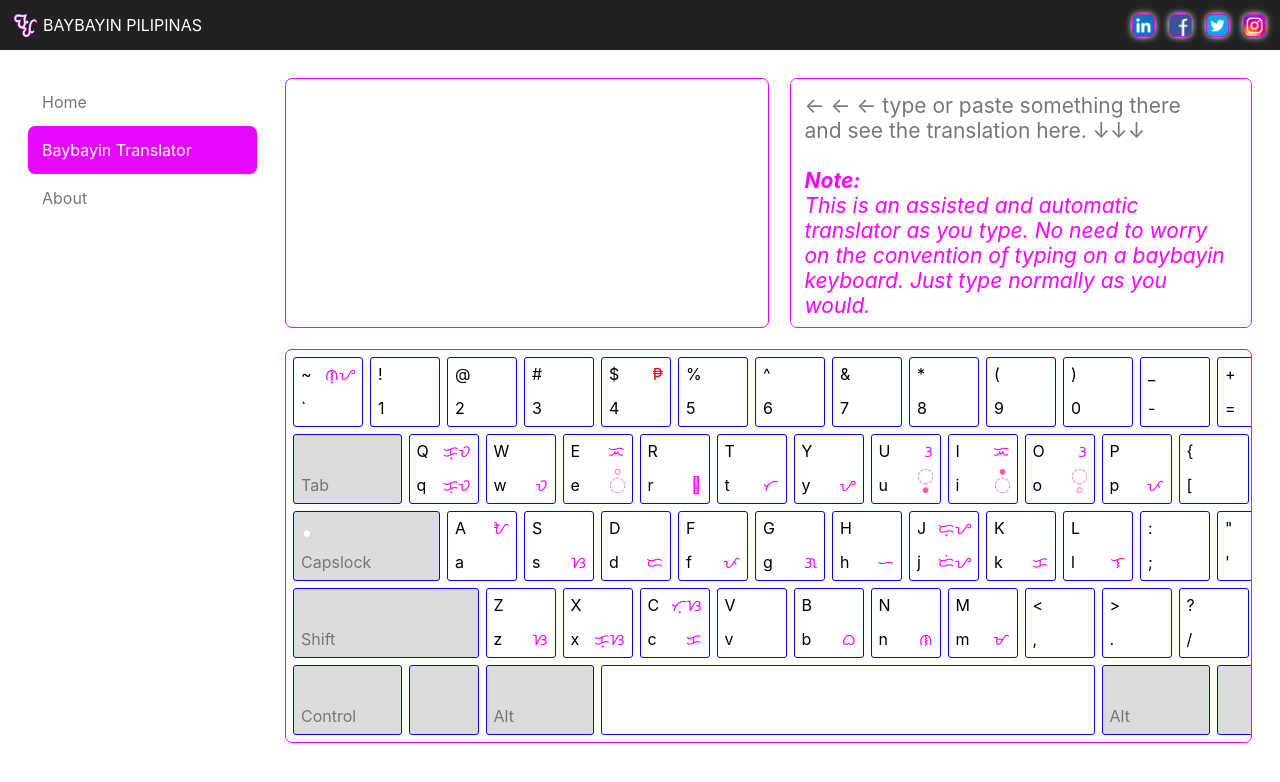
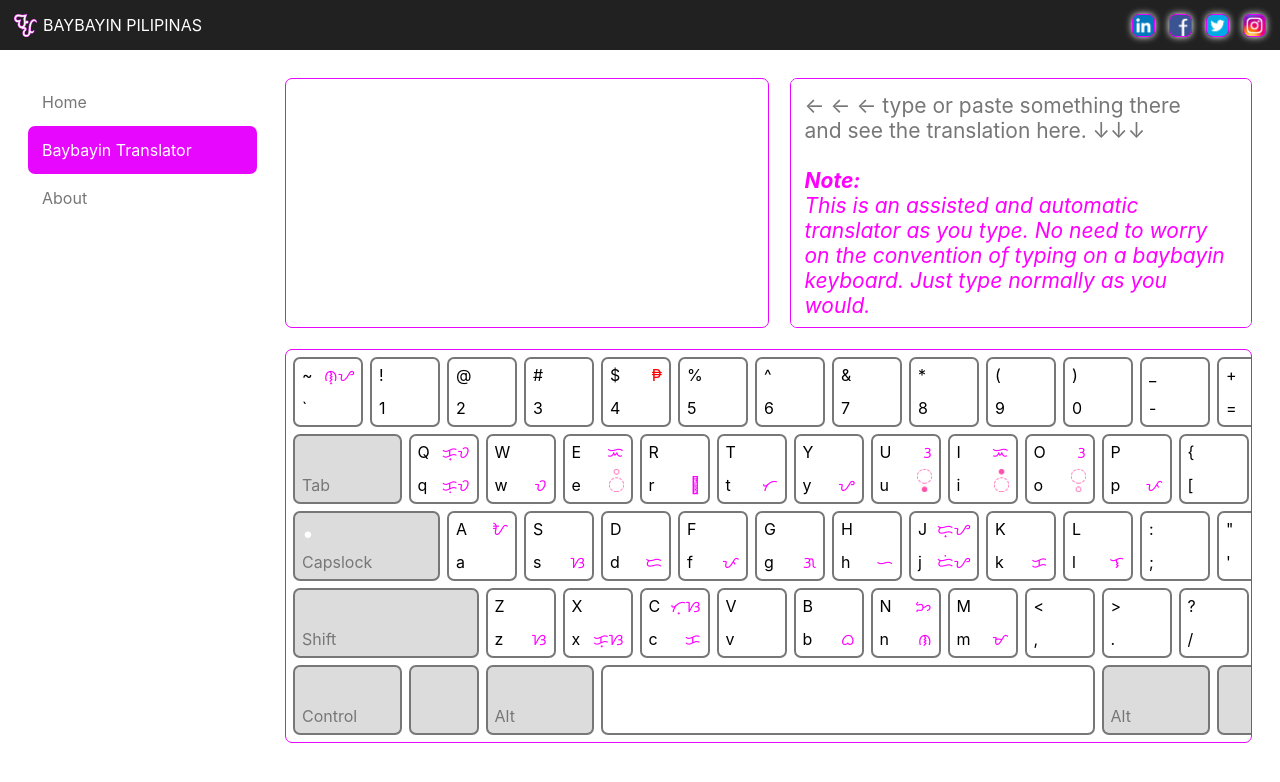
Before and after one commit to jaosimt/baybayin-pilipinas, a React (Create React App) app: page / in a window 1280 px wide. Both pictures are taken after a click on the item "Baybayin Translator". Shown: the part 500-1282 px from the top of the page. Built offline with nearby package versions, Linux system fonts and the light colour scheme; the HTML template or start-up script is replaced by a standard one.

Commit message:
• partial for keyboard; key values & clicks

```diff
--- a/src/components/Content/BaybayinTranslator.jsx
+++ b/src/components/Content/BaybayinTranslator.jsx
@@ -5,9 +5,16 @@
 import kudlitI from './kudlit-i.png';
 import kudlitO from './kudlit-o.png';
 import kudlitU from './kudlit-u.png';
+import virama from './virama.png';
 
 export default class BaybayinTranslator extends React.Component {
-    ___bybyn = {
+    constructor(props) {
+        super(props);
+
+        this.componentKeyDownHandler.bind(this);
+        this.componentKeyUpHandler.bind(this);
+
+        this.___bybyn = {
             a: 'ᜀ',
             e: 'ᜁ',
             i: 'ᜁ',
@@ -128,7 +135,7 @@
             z: 'z'
         };
 
-    ___ynbyby = {
+        this.___ynbyby = {
             "ᜂ": "[o/u]",
             "ᜁ": "[i/e]",
             "ᜀ": "a",
@@ -209,16 +216,25 @@
             "ᜌ": "ya"
         };
 
-    previewMessage = `${isMobile() ? '↑↑↑' : '← ← ←'} type or paste something there<br/>and see the translation here. ↓↓↓<br/><br/><i style="color: #ff00ff"><b>Note:</b><br/>This is an assisted and automatic translator as you type.  No need to worry on the convention of typing on a baybayin keyboard.  Just type normally as you would.</i>`;
-    manualKeyboardMessage = `<i style="color: #ff00ff"><b>Note:</b><br/>Follow typing pattern to/off characters indicated on the keyboard.</i>`;
+        this.previewMessage = `${isMobile() ? '↑↑↑' : '← ← ←'} type or paste something there<br/>and see the translation here. ↓↓↓<br/><br/><i style="color: #ff00ff"><b>Note:</b><br/>This is an assisted and automatic translator as you type.  No need to worry on the convention of typing on a baybayin keyboard.  Just type normally as you would.</i>`;
+        this.manualKeyboardMessage = `<i style="color: #ff00ff"><b>Note:</b><br/>Follow typing pattern to/off characters indicated on the keyboard.</i>`;
 
-    state = {
+        this.state = {
             baybayin: '',
             translation: this.previewMessage,
             simplify: true,
-        auto: false,
+            auto: true,
             capslock: false,
             shift: false
+        };
+    }
+
+    componentKeyDownHandler = ({keyCode}) => {
+        console.log('keyDown', keyCode);
+    };
+
+    componentKeyUpHandler = ({keyCode}) => {
+        console.log('keyUp', keyCode);
     };
 
     onTextAreaChange = (e) => {
@@ -237,7 +253,7 @@
                 baybayin: e.target.value,
                 translation: this.translate(e.target.value) || this.previewMessage
             })
-        } else if (this.state.manualKeyboardMessage !== this.manualKeyboardMessage){
+        } else if (this.state.manualKeyboardMessage !== this.manualKeyboardMessage) {
             this.setState({translation: this.translate(e.target.value) || this.manualKeyboardMessage})
         }
     };
@@ -258,12 +274,21 @@
 
     onKeyClick = (e) => {
         const ds = e.currentTarget.dataset,
-            { capslock, shift } = this.state;
+            {capslock, shift} = this.state;
 
         if (ds.up || ds.down) {
             this.textAreaNode.value += capslock || shift ? ds.up : ds.down;
             this.dispatchKeyPressEvent();
         }
+    };
+
+    onBackspaceClick = () => {
+      const ta = this.textAreaNode.value;
+      if (ta.length >= 1) {
+          this.textAreaNode.value = this.textAreaNode.value.slice(0, this.textAreaNode.value.length-1);
+          this.dispatchKeyPressEvent();
+      }
+
     };
 
     dispatchKeyPressEvent = () => {
@@ -275,9 +300,18 @@
 
     componentDidMount() {
         if (this.textAreaNode) this.textAreaNode.focus();
+        document.addEventListener('keydown', this.componentKeyDownHandler, false);
+        document.addEventListener('keyup', this.componentKeyUpHandler, false);
     };
 
+    componentWillUnmount() {
+        document.removeEventListener('keydown', this.componentKeyDownHandler, false);
+        document.removeEventListener('keyup', this.componentKeyUpHandler, false);
+    }
+
     render() {
+        const leftBracket = '{';
+        const rightBracket = '}';
         const {
             capslock,
             shift
@@ -296,11 +330,11 @@
                 <div className={'keyboard'}>
                     <div
                         className={'key-tilde'}
-                        data-up='ᜈ᜔ᜌ'
+                        data-up='~'
                         data-down='`'
                         onClick={this.onKeyClick}
                     >
-                        <div>~<span className={'green-fg'}>ᜈ᜔ᜌ</span></div>
+                        <div>~<span className={'pink-fg'}>ᜈ᜔ᜌ</span></div>
                         <div>`</div>
                     </div>
 
@@ -421,11 +455,13 @@
                         onClick={this.onKeyClick}
                     >
                         <div>+</div>
-                        <div>=</div>
+                        <div>=<img alt='' src={virama}/></div>
+
                     </div>
 
                     <div
                         className={'key-backspace gray-bg'}
+                        onClick={this.onBackspaceClick}
                     >
                         <div/>
                         <div>BackSpace</div>
@@ -440,104 +476,119 @@
 
                     <div
                         className={'key-q'}
-                        data-up='ᜃ᜔ᜏ'
-                        data-down='ᜃᜓᜏ'
+                        data-up='Q'
+                        data-down='q'
                         onClick={this.onKeyClick}
                     >
-                        <div>Q<span className={'green-fg'}>ᜃ᜔ᜏ</span></div>
-                        <div>q<span className={'green-fg'}>ᜃᜓᜏ</span></div>
+                        <div>Q<span className={'pink-fg'}>ᜃ᜔ᜏ</span></div>
+                        <div>q<span className={'pink-fg'}>ᜃᜓᜏ</span></div>
                     </div>
 
                     <div
                         className={'key-w'}
-                        data-up='ᜏ'
-                        data-down='ᜏ'
+                        data-up='W'
+                        data-down='w'
                         onClick={this.onKeyClick}
                     >
                         <div>W</div>
-                        <div>w<span className={'green-fg'}>ᜏ</span></div>
+                        <div>w<span className={'pink-fg'}>ᜏ</span></div>
                     </div>
 
                     <div
                         className={'key-e'}
-                        data-up='ᜁ'
+                        data-up='E'
                         data-down='e'
                         onClick={this.onKeyClick}
                     >
-                        <div>E<span className={'green-fg'}>ᜁ</span></div>
+                        <div>E<span className={'pink-fg'}>ᜁ</span></div>
                         <div>e<img alt='' src={kudlitE}/></div>
                     </div>
 
                     <div
                         className={'key-r'}
-                        data-up='ᜍ'
-                        data-down='ᜍ'
+                        data-up='R'
+                        data-down='r'
                         onClick={this.onKeyClick}
                     >
                         <div>R</div>
-                        <div>r<span className={'green-fg'}>ᜍ</span></div>
+                        <div>r<span className={'pink-fg'}>ᜍ</span></div>
                     </div>
 
                     <div
                         className={'key-t'}
-                        data-up='ᜆ'
-                        data-down='ᜆ'
+                        data-up='T'
+                        data-down='t'
                         onClick={this.onKeyClick}
                     >
                         <div>T</div>
-                        <div>t<span className={'green-fg'}>ᜆ</span></div>
+                        <div>t<span className={'pink-fg'}>ᜆ</span></div>
                     </div>
 
                     <div
                         className={'key-y'}
-                        data-up='ᜌ'
-                        data-down='ᜌ'
+                        data-up='Y'
+                        data-down='y'
                         onClick={this.onKeyClick}
                     >
                         <div>Y</div>
-                        <div>y<span className={'green-fg'}>ᜌ</span></div>
+                        <div>y<span className={'pink-fg'}>ᜌ</span></div>
                     </div>
 
                     <div
                         className={'key-u'}
-                        data-up='ᜂ'
+                        data-up='U'
                         data-down='u'
                         onClick={this.onKeyClick}
                     >
-                        <div>U<span className={'green-fg'}>ᜂ</span></div>
+                        <div>U<span className={'pink-fg'}>ᜂ</span></div>
                         <div>u<img alt='' src={kudlitU}/></div>
                     </div>
 
                     <div
                         className={'key-i'}
+                        data-up='I'
+                        data-down='i'
+                        onClick={this.onKeyClick}
                     >
-                        <div>I<span className={'green-fg'}>ᜁ</span></div>
+                        <div>I<span className={'pink-fg'}>ᜁ</span></div>
                         <div>i<img alt='' src={kudlitI}/></div>
                     </div>
 
                     <div
                         className={'key-o'}
+                        data-up='O'
+                        data-down='o'
+                        onClick={this.onKeyClick}
                     >
-                        <div>O<span className={'green-fg'}>ᜂ</span></div>
+                        <div>O<span className={'pink-fg'}>ᜂ</span></div>
                         <div>o<img alt='' src={kudlitO}/></div>
                     </div>
 
                     <div
                         className={'key-p'}
+                        data-up='P'
+                        data-down='p'
+                        onClick={this.onKeyClick}
                     >
                         <div>P</div>
-                        <div>p<span className={'green-fg'}>ᜉ</span></div>
+                        <div>p<span className={'pink-fg'}>ᜉ</span></div>
                     </div>
 
                     <div
                         className={'key-leftbracket'}
+                        data-up='{'
+                        data-down='['
+                        onClick={this.onKeyClick}
                     >
-                        <div>{"{"}</div>
+                        <div>{leftBracket}</div>
                         <div>[</div>
                     </div>
 
                     <div
                         className={'key-rightbracket'}
+                        data-up={rightBracket}
+                        data-down=']'
+                        onClick={this.onKeyClick}
                     >
                         <div>}</div>
                         <div>]</div>
@@ -545,6 +596,9 @@
 
                     <div
                         className={'key-backslash'}
+                        data-up='|'
+                        data-down='\'
+                        onClick={this.onKeyClick}
                     >
                         <div>|</div>
                         <div>\</div>
@@ -560,69 +614,99 @@
 
                     <div
                         className={'key-a'}
+                        data-up='A'
+                        data-down='a'
+                        onClick={this.onKeyClick}
                     >
-                        <div>A<span className={'green-fg'}>ᜀ</span></div>
+                        <div>A<span className={'pink-fg'}>ᜀ</span></div>
                         <div>a</div>
                     </div>
 
                     <div
                         className={'key-s'}
+                        data-up='S'
+                        data-down='s'
+                        onClick={this.onKeyClick}
                     >
                         <div>S</div>
-                        <div>s<span className={'green-fg'}>ᜐ</span></div>
+                        <div>s<span className={'pink-fg'}>ᜐ</span></div>
                     </div>
 
                     <div
                         className={'key-d'}
+                        data-up='D'
+                        data-down='d'
+                        onClick={this.onKeyClick}
                     >
                         <div>D</div>
-                        <div>d<span className={'green-fg'}>ᜇ</span></div>
+                        <div>d<span className={'pink-fg'}>ᜇ</span></div>
                     </div>
 
                     <div
                         className={'key-f'}
+                        data-up='F'
+                        data-down='f'
+                        onClick={this.onKeyClick}
                     >
                         <div>F</div>
-                        <div>f<span className={'green-fg'}>ᜉ</span></div>
+                        <div>f<span className={'pink-fg'}>ᜉ</span></div>
                     </div>
 
                     <div
                         className={'key-g'}
+                        data-up='G'
+                        data-down='g'
+                        onClick={this.onKeyClick}
                     >
                         <div>G</div>
-                        <div>g<span className={'green-fg'}>ᜄ</span></div>
+                        <div>g<span className={'pink-fg'}>ᜄ</span></div>
                     </div>
 
                     <div
                         className={'key-h'}
+                        data-up='H'
+                        data-down='h'
+                        onClick={this.onKeyClick}
                     >
                         <div>H</div>
-                        <div>h<span className={'green-fg'}>ᜑ</span></div>
+                        <div>h<span className={'pink-fg'}>ᜑ</span></div>
                     </div>
 
                     <div
                         className={'key-j'}
+                        data-up='J'
+                        data-down='j'
+                        onClick={this.onKeyClick}
                     >
-                        <div>J<span className={'green-fg'}>ᜇ᜔ᜌ</span></div>
-                        <div>j<span className={'green-fg'}>ᜇᜒᜌ</span></div>
+                        <div>J<span className={'pink-fg'}>ᜇ᜔ᜌ</span></div>
+                        <div>j<span className={'pink-fg'}>ᜇᜒᜌ</span></div>
                     </div>
 
                     <div
                         className={'key-k'}
+                        data-up='K'
+                        data-down='k'
+                        onClick={this.onKeyClick}
                     >
                         <div>K</div>
-                        <div>k<span className={'green-fg'}>ᜃ</span></div>
+                        <div>k<span className={'pink-fg'}>ᜃ</span></div>
                     </div>
 
                     <div
                         className={'key-l'}
+                        data-up='L'
+                        data-down='l'
+                        onClick={this.onKeyClick}
                     >
                         <div>L</div>
-                        <div>l<span className={'green-fg'}>ᜎ</span></div>
+                        <div>l<span className={'pink-fg'}>ᜎ</span></div>
                     </div>
 
                     <div
                         className={'key-colon'}
+                        data-up=':'
+                        data-down=';'
+                        onClick={this.onKeyClick}
                     >
                         <div>:</div>
                         <div>;</div>
@@ -630,6 +714,9 @@
 
                     <div
                         className={'key-quote'}
+                        data-up='"'
+                        data-down="'"
+                        onClick={this.onKeyClick}
                     >
                         <div>"</div>
                         <div>'</div>
@@ -637,6 +724,11 @@
 
                     <div
                         className={'key-enter gray-bg'}
+                        data-up='
+'
+                        data-down='
+'
+                        onClick={this.onKeyClick}
                     >
                         <div/>
                         <div>Enter</div>
@@ -652,30 +744,39 @@
 
                     <div
                         className={'key-z'}
+                        data-up='Z'
+                        data-down='z'
+                        onClick={this.onKeyClick}
                     >
                         <div>Z</div>
-                        <div>z<span className={'green-fg'}>ᜐ</span></div>
+                        <div>z<span className={'pink-fg'}>ᜐ</span></div>
                     </div>
 
                     <div
                         className={'key-x'}
+                        data-up='X'
+                        data-down='x'
+                        onClick={this.onKeyClick}
                     >
                         <div>X</div>
-                        <div>x<span className={'green-fg'}>ᜃ᜔ᜐ</span></div>
+                        <div>x<span className={'pink-fg'}>ᜃ᜔ᜐ</span></div>
                     </div>
 
                     <div
                         className={'key-c'}
-                        data-up='ᜆ᜔ᜐ'
-                        data-down='ᜃ'
+                        data-up='C'
+                        data-down='c'
                         onClick={this.onKeyClick}
                     >
-                        <div>C<span className={'green-fg'}>ᜆ᜔ᜐ</span></div>
-                        <div>c<span className={'green-fg'}>ᜃ</span></div>
+                        <div>C<span className={'pink-fg'}>ᜆ᜔ᜐ</span></div>
+                        <div>c<span className={'pink-fg'}>ᜃ</span></div>
                     </div>
 
                     <div
                         className={'key-v'}
+                        data-up='V'
+                        data-down='v'
+                        onClick={this.onKeyClick}
                     >
                         <div>V</div>
                         <div>v</div>
@@ -683,27 +784,39 @@
 
                     <div
                         className={'key-b'}
+                        data-up='B'
+                        data-down='b'
+                        onClick={this.onKeyClick}
                     >
                         <div>B</div>
-                        <div>b<span className={'green-fg'}>ᜊ</span></div>
+                        <div>b<span className={'pink-fg'}>ᜊ</span></div>
                     </div>
 
                     <div
                         className={'key-n'}
+                        data-up='N'
+                        data-down='n'
+                        onClick={this.onKeyClick}
                     >
-                        <div>N</div>
-                        <div>n<span className={'green-fg'}>ᜈ</span></div>
+                        <div>N<span className={'pink-fg'}>ᜅ</span></div>
+                        <div>n<span className={'pink-fg'}>ᜈ</span></div>
                     </div>
 
                     <div
                         className={'key-m'}
+                        data-up='M'
+                        data-down='m'
+                        onClick={this.onKeyClick}
                     >
                         <div>M</div>
-                        <div>m<span className={'green-fg'}>ᜋ</span></div>
+                        <div>m<span className={'pink-fg'}>ᜋ</span></div>
                     </div>
 
                     <div
                         className={'key-comma'}
+                        data-up='<'
+                        data-down=','
+                        onClick={this.onKeyClick}
                     >
                         <div>{"<"}</div>
                         <div>,</div>
@@ -711,6 +824,9 @@
 
                     <div
                         className={'key-period'}
+                        data-up='>'
+                        data-down='.'
+                        onClick={this.onKeyClick}
                     >
                         <div>{">"}</div>
                         <div>.</div>
@@ -718,6 +834,9 @@
 
                     <div
                         className={'key-slash'}
+                        data-up='?'
+                        data-down='/'
+                        onClick={this.onKeyClick}
                     >
                         <div>?</div>
                         <div>/</div>
@@ -750,6 +869,9 @@
 
                     <div
                         className={'key-spacebar'}
+                        data-up=' '
+                        data-down=' '
+                        onClick={this.onKeyClick}
                     />
 
                     <div
--- a/src/components/Content/BaybayinTranslator.scss
+++ b/src/components/Content/BaybayinTranslator.scss
@@ -6,7 +6,7 @@
     color: #777;
 }
 
-.green-fg {
+.pink-fg {
     color: #ff00ff;
 }
 
@@ -80,8 +80,8 @@
             > div {
                 height: 70px;
                 min-width: 70px;
-                border: 1px solid blue;
-                border-radius: 3px;
+                border: 2px solid #777;
+                border-radius: 7px;
                 padding: 0 7px;
                 cursor: pointer;
 
```
Also changed, not shown: src/components/Content/virama.png (added), 1 other file (tests, documents, lock files or other folders). Lines whose indentation alone changed are shown as unchanged.
